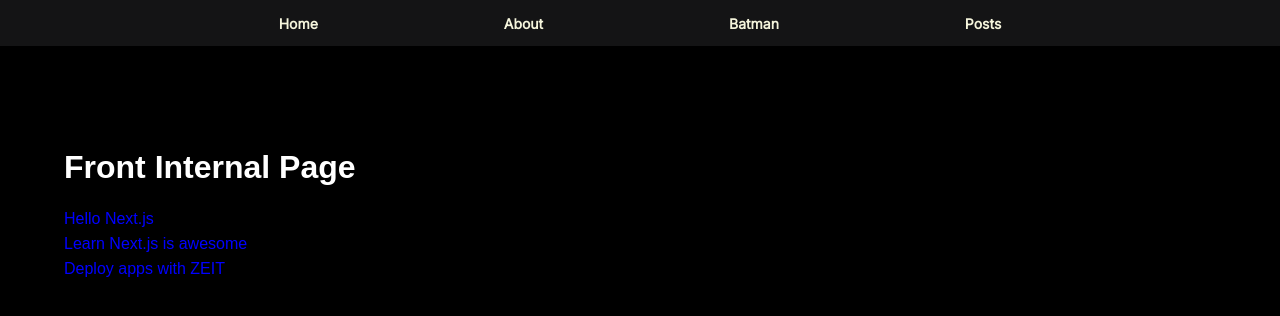
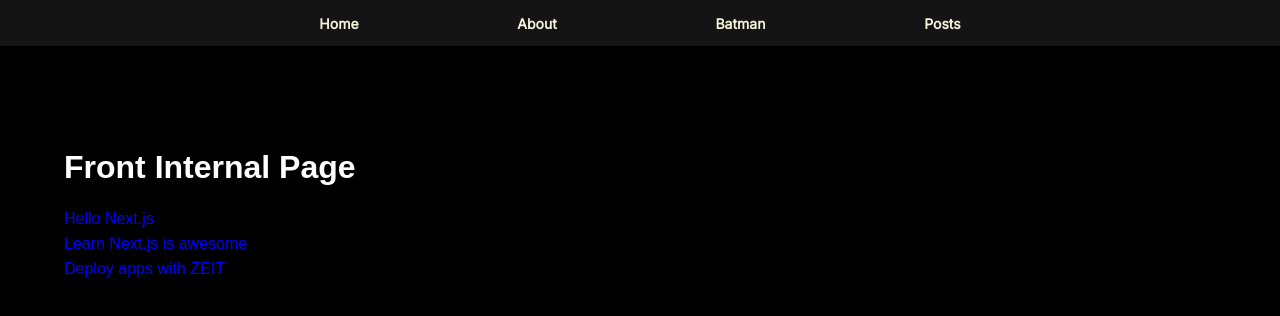
Before and after one commit to ataricoder/www, a Next.js app: page / in a window 1280 px wide. Shown: the top 316 px of the page. Built offline with nearby package versions, Linux system fonts and the light colour scheme.

Commit message:
deleted random divs, added max-width to header

```diff
--- a/components/header/header.js
+++ b/components/header/header.js
@@ -4,7 +4,6 @@ import styles from "./header.module.css";
 const Header = () => (
 	<nav className={styles.navbar}>
 		<div className={styles.group}>
-			<div></div>
 			<Link href="/">
 				<a className={styles.link} title="Home Page">
 					Home
@@ -25,7 +24,6 @@ const Header = () => (
 					Posts
 				</a>
 			</Link>
-			<div></div>
 		</div>
 	</nav>
 );
--- a/components/header/header.module.css
+++ b/components/header/header.module.css
@@ -7,9 +7,10 @@
 }
 
 .group {
+	max-width: 800px;
 	margin: 0 auto;
 	display: grid;
-	grid-template-columns: repeat(6, auto);
+	grid-template-columns: repeat(4, auto);
 	align-items: center;
 	justify-items: center;
 	height: 46px;
```
